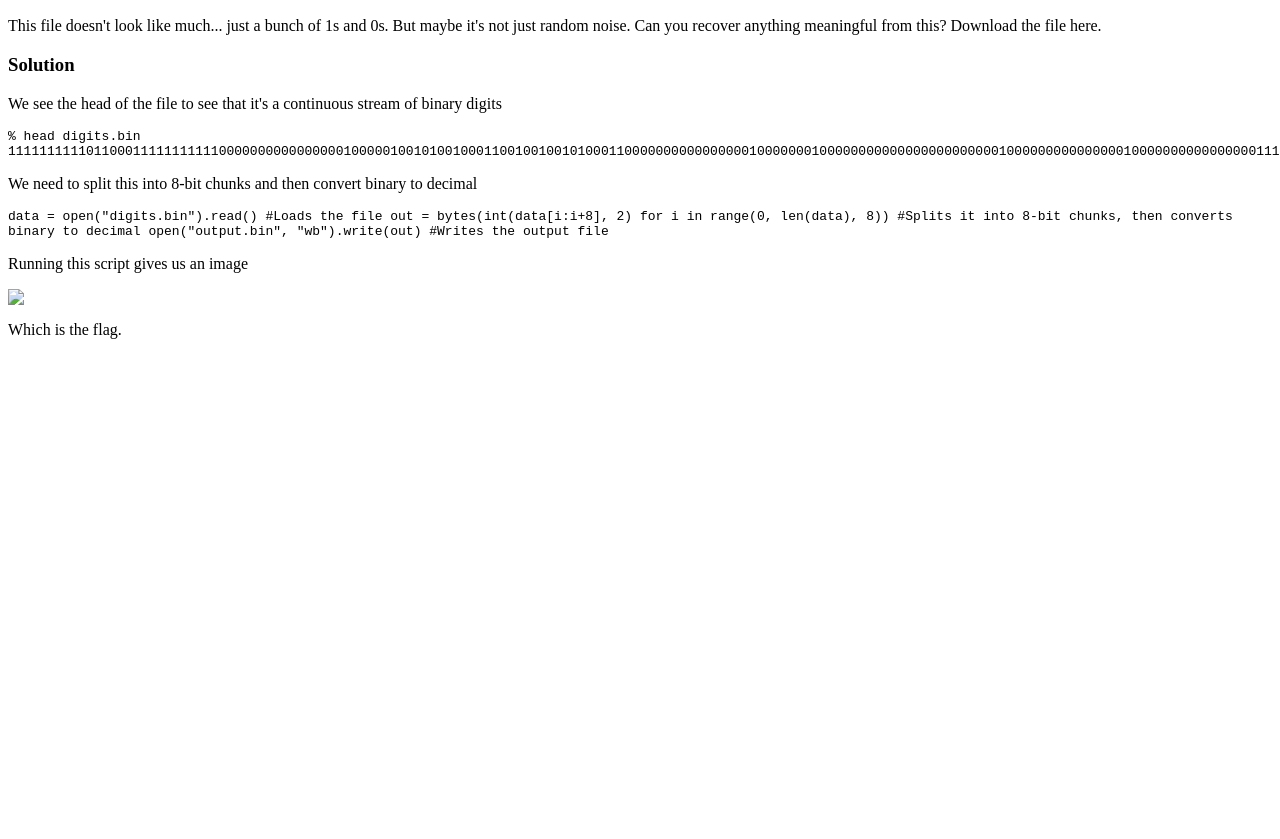
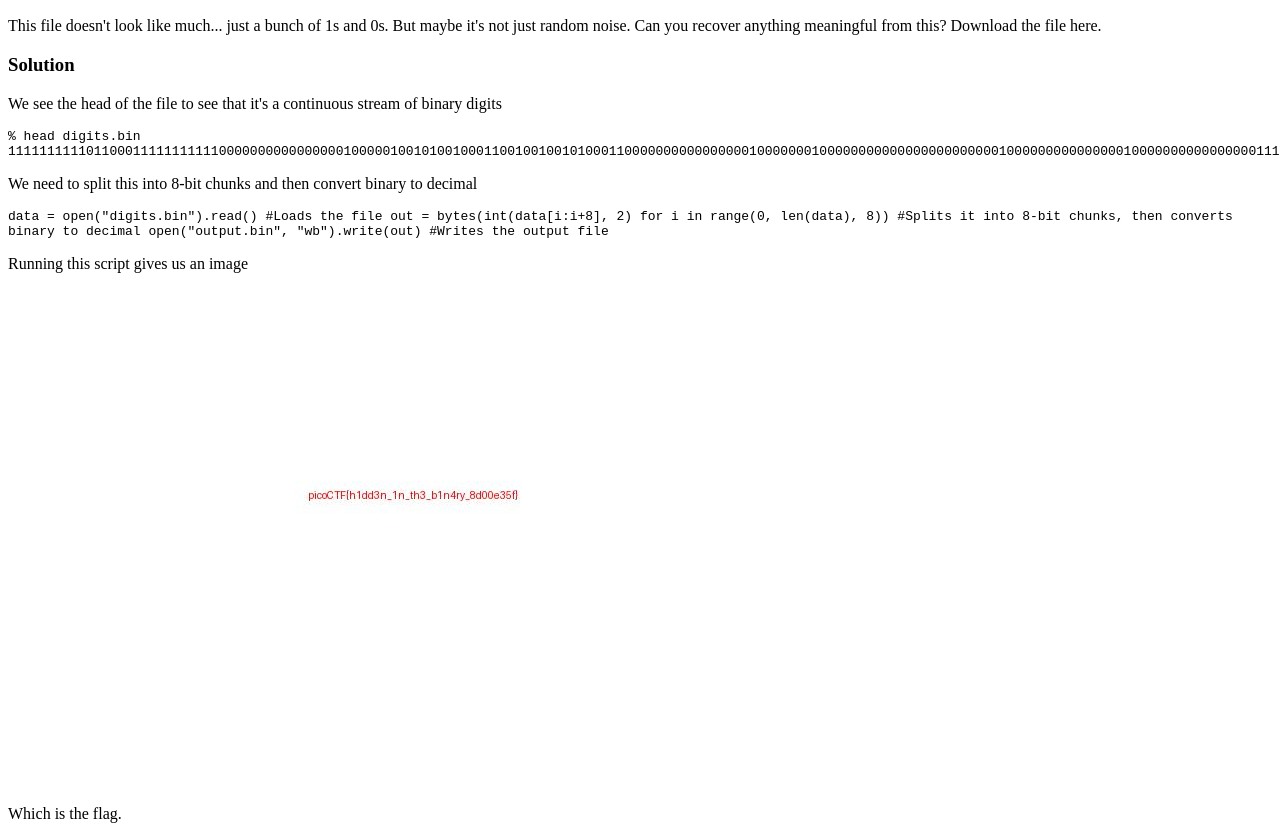
Before and after one commit to adhiirraj/adhiirraj.github.io, a plain HTML site: page index.html in a window 1280 px wide. Shown: the part 96-935 px from the top of the page. Before the commit the page ends 800 px from the top, so only its background shows below. Drawn offline with Linux system fonts and the light colour scheme.

Commit message:
Change image source from output.bin to output.jpg

```diff
--- a/index.html
+++ b/index.html
@@ -11,5 +11,5 @@ Download the file here.</p>
   out = bytes(int(data[i:i+8], 2) for i in range(0, len(data), 8)) #Splits it into 8-bit chunks, then converts binary to decimal
   open("output.bin", "wb").write(out) #Writes the output file</code>
   <p>Running this script gives us an image</p>
-  <img src=output.bin>
+  <img src=output.jpg>
   <p>Which is the flag.</p>
```
